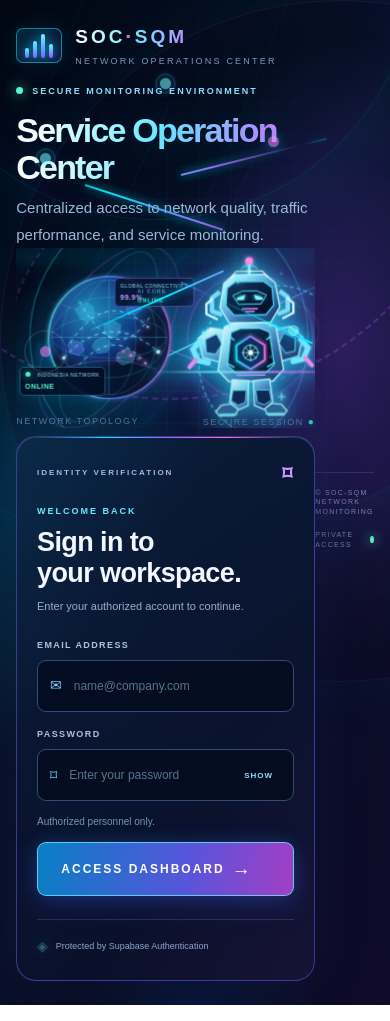
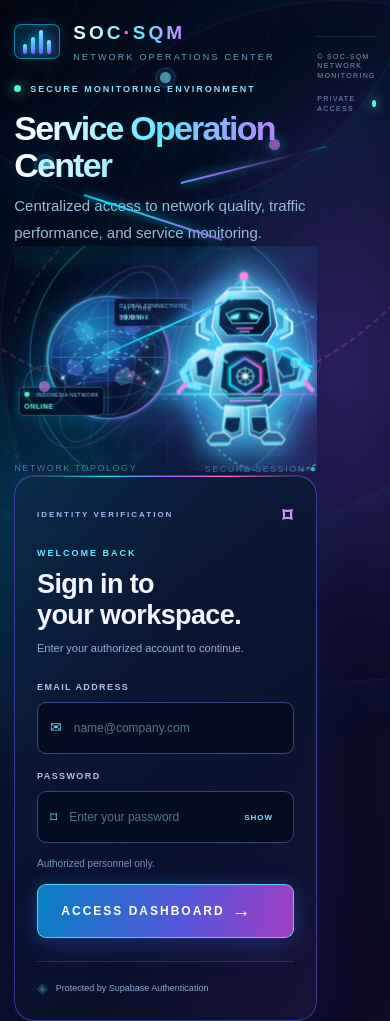
Before and after one commit to IndraGustiHsb/SOC-SQM-DASHBOARD, a plain HTML site: page index.html in a window 390 px wide. Shown: the top 1021 px of the page. Drawn offline with nearby package versions, Linux system fonts and the light colour scheme.

Commit message:
Align login to upper right and enhance AI guardian animation

```diff
--- a/style.css
+++ b/style.css
@@ -665,3 +665,54 @@
   .network-command-visual .ai-hologram:before,.network-command-visual .ai-hologram:after{display:none}
   .login-card{width:100%;max-width:440px}
 }
+
+
+/* ===== Final login positioning + next-gen AI guardian ===== */
+@media(min-width:801px){
+  .login-shell{width:min(1540px,100%);position:relative}
+  .login-main{grid-template-columns:minmax(0,1fr) minmax(390px,440px);align-items:start;gap:clamp(24px,4vw,70px)}
+  .login-card{grid-column:2;grid-row:1;align-self:start;justify-self:end;margin:0 0 0 auto;width:min(100%,440px)}
+  .login-visual{grid-column:1;grid-row:1;padding-top:20px}
+}
+@media(max-width:800px){
+  .login-screen{align-items:flex-start;padding:20px 16px 30px}
+  .login-shell{width:100%;margin:0}
+  .login-brand{margin-bottom:16px}
+  .login-main{grid-template-columns:minmax(0,1fr);gap:12px;align-items:start}
+  .login-visual{grid-row:1;padding:4px 0}
+  .login-card{grid-row:2;justify-self:end;align-self:start;width:min(94%,440px);margin:0 0 0 auto}
+}
+.network-command-visual .ai-hologram{left:78%;top:50%;width:320px;height:345px;z-index:9;filter:drop-shadow(0 0 28px rgba(0,231,255,.65)) drop-shadow(0 0 55px rgba(158,88,255,.34))}
+.network-command-visual .robot-illustration{width:300px;height:338px;overflow:visible;animation:mechHover 4.5s ease-in-out infinite,mechGlowPulse 3.8s ease-in-out infinite}
+.network-command-visual .ai-halo.halo-outer{width:320px;height:320px;border:2px dashed rgba(84,239,255,.68);box-shadow:0 0 30px rgba(0,219,255,.24),inset 0 0 32px rgba(0,219,255,.1);animation:orbitSpin 13s linear infinite}
+.network-command-visual .ai-halo.halo-inner{width:250px;height:250px;border:1px solid rgba(201,121,255,.65);box-shadow:0 0 40px rgba(160,91,255,.28);animation:haloPulse 2.2s ease-in-out infinite}
+.network-command-visual .ai-hologram:before{content:"";position:absolute;left:50%;top:50%;width:360px;height:360px;transform:translate(-50%,-50%);border:1px solid rgba(0,227,255,.35);border-radius:50%;box-shadow:0 0 40px rgba(0,210,255,.2),inset 0 0 35px rgba(0,210,255,.1);animation:mechOrbit 10s linear infinite}
+.network-command-visual .ai-hologram:after{content:"";position:absolute;left:50%;top:50%;width:385px;height:385px;transform:translate(-50%,-50%) rotateX(68deg);border:2px solid rgba(213,123,255,.55);border-radius:50%;box-shadow:0 0 24px rgba(183,104,255,.25);animation:mechOrbit 14s linear infinite reverse}
+.network-command-visual .mech-eyes{animation:mechEye 2.8s ease-in-out infinite}
+.network-command-visual .mech-lights circle{animation:mechLights 1.5s ease-in-out infinite alternate}
+.network-command-visual .mech-lights circle:nth-child(even){animation-delay:.7s}
+.network-command-visual .ai-label{font-size:8px;letter-spacing:1.4px}
+.network-command-visual .label-left{left:-54px;top:56px}
+.network-command-visual .label-right{right:-58px;bottom:52px}
+@keyframes mechHover{0%,100%{transform:translateY(5px) rotate(-1deg)}50%{transform:translateY(-13px) rotate(1deg)}}
+@keyframes mechGlowPulse{0%,100%{filter:drop-shadow(0 0 12px rgba(68,239,255,.48))}50%{filter:drop-shadow(0 0 28px rgba(68,239,255,.9)) drop-shadow(0 0 18px rgba(195,104,255,.4))}}
+@keyframes mechOrbit{to{transform:translate(-50%,-50%) rotate(360deg)}}
+@keyframes mechEye{0%,42%,48%,100%{opacity:1}45%{opacity:.3}}
+@keyframes mechLights{to{opacity:.25}}
+@media(max-width:1000px) and (min-width:801px){
+ .network-command-visual .ai-hologram{left:78%;transform:translate(-50%,-50%) scale(.82)}
+}
+@media(max-width:800px){
+ .network-command-visual{height:270px;max-width:100%;overflow:hidden}
+ .network-command-visual .ai-hologram{left:78%;width:250px;height:275px;transform:translate(-50%,-50%) scale(.82)}
+ .network-command-visual .robot-illustration{width:240px;height:270px}
+ .network-command-visual .ai-halo.halo-outer{width:245px;height:245px}
+ .network-command-visual .ai-halo.halo-inner{width:195px;height:195px}
+ .network-command-visual .ai-hologram:before,.network-command-visual .ai-hologram:after{display:none}
+ .login-card{padding:30px 26px 23px}
+}
+@media(max-width:520px){
+ .network-command-visual{height:225px}
+ .network-command-visual .ai-hologram{left:76%;transform:translate(-50%,-50%) scale(.68)}
+ .login-card{width:100%;max-width:440px;padding:27px 22px 22px}
+}
```
